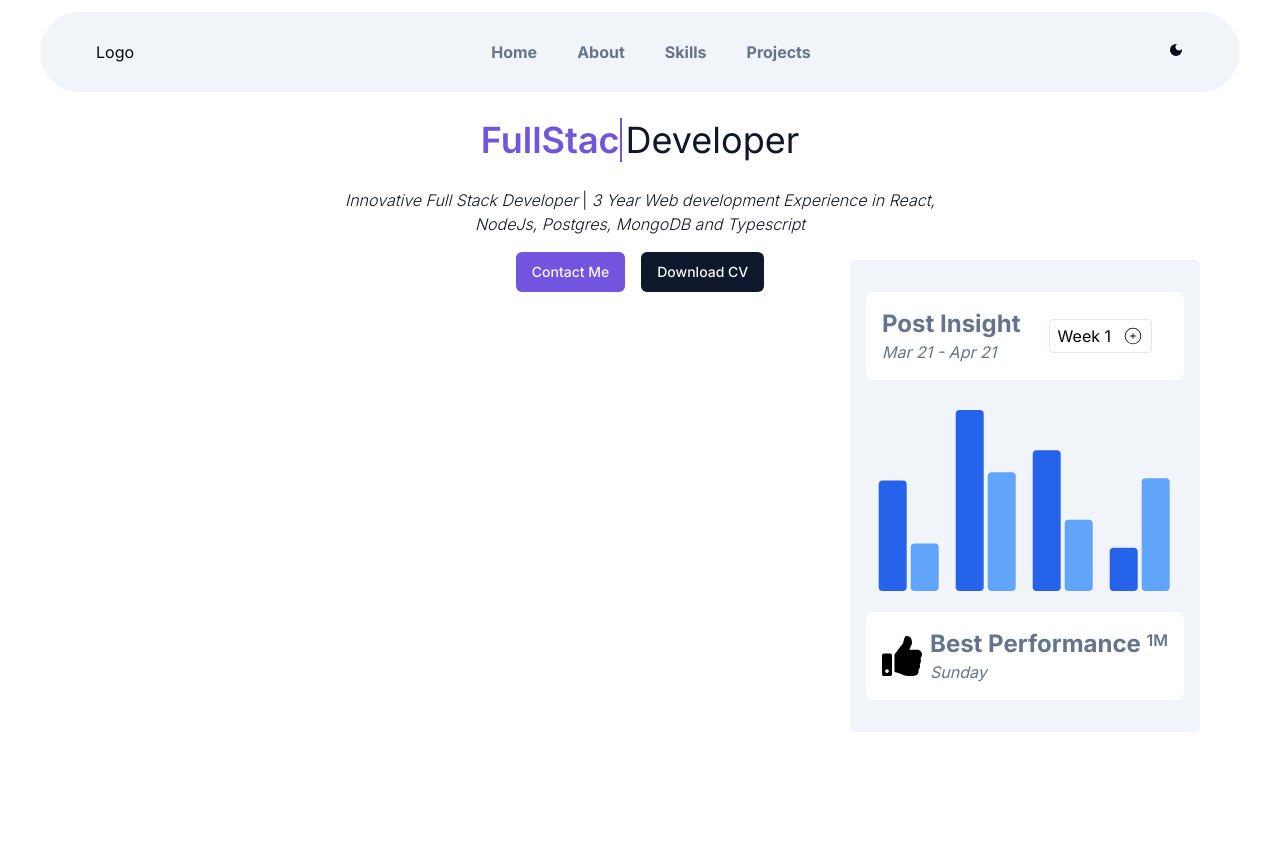
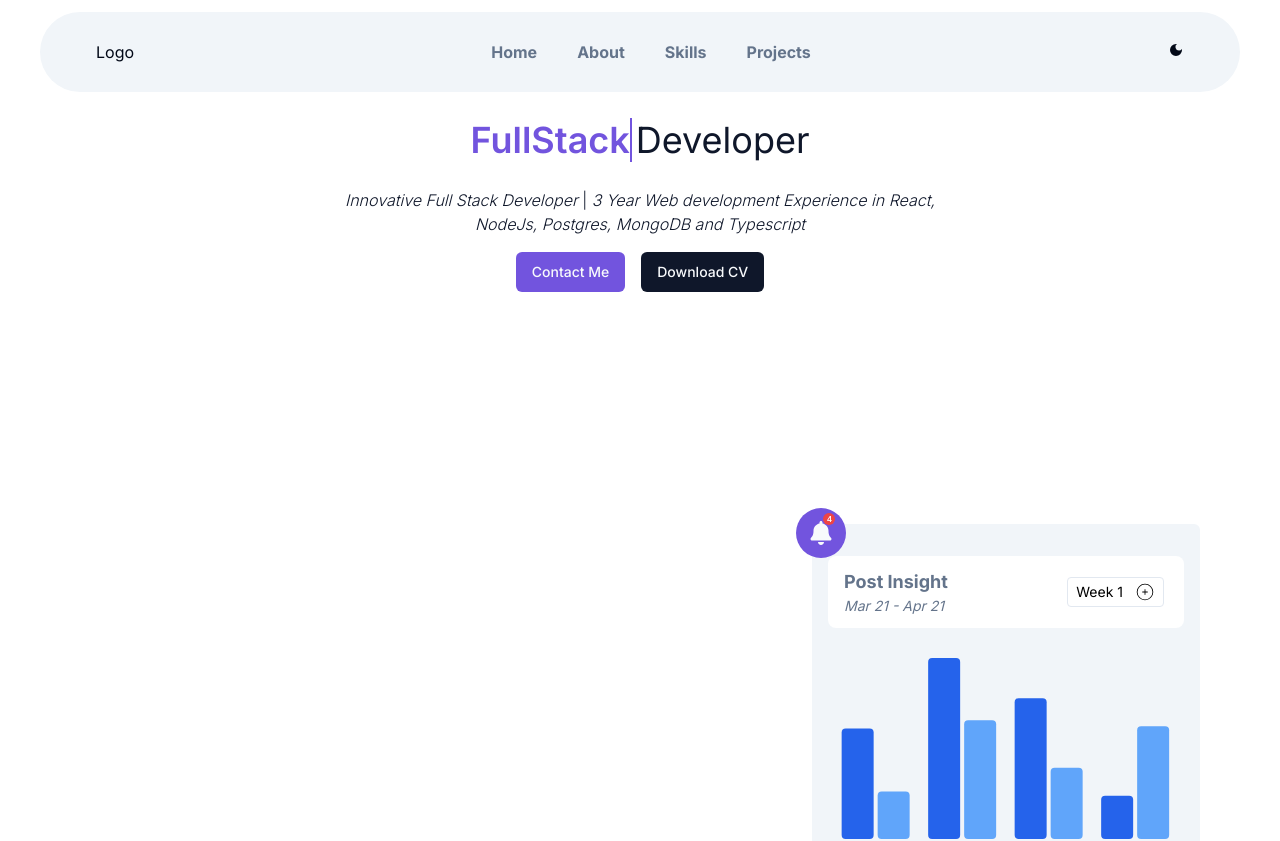
Before and after one commit to gramo37/portfolio-next, a Next.js app: page / in a window 1280 px wide. Shown: the top 841 px of the page. Built offline with nearby package versions, Linux system fonts and the light colour scheme.

Commit message:
Added Notification badge

```diff
--- a/components/Portfolio/Dashboard.tsx
+++ b/components/Portfolio/Dashboard.tsx
@@ -6,6 +6,8 @@ import { ChartConfig, ChartContainer } from "../ui/chart";
 import { Bar, BarChart } from "recharts";
 import { CiCirclePlus } from "react-icons/ci";
 import { FaThumbsUp } from "react-icons/fa";
+import { FaBell } from "react-icons/fa";
+import { Badge } from "../ui/badge";
 
 const professions = ["Frontend", "Backend", "FullStack"];
 
@@ -53,37 +55,67 @@ export default function Dashboard() {
         </div>
       </div>
       <div className="relative h-[70vh]">
-        <div className="w-[350px] bg-accent p-4 rounded-md absolute -top-2 xl:-top-14 right-20 hidden lg:block">
-          <div className="flex justify-between my-4 p-4 rounded-lg bg-white">
+        <div className="h-fit bg-accent rounded-md absolute top-40 xl:top-52 right-20 hidden lg:block">
+          <div className="relative p-4">
+            <Badge className="-top-4 -left-4 p-0 bg-secondary absolute rounded-full w-fit h-fit hover:bg-secondary">
+              <div className="relative">
+                <div className="absolute top-1 right-[0.6rem] w-3 h-3 bg-destructive rounded-full flex justify-center items-center">
+                  <span className="rounded-full p-[2px] text-[8px] text-destructive-foreground">
+                    4
+                  </span>
+                </div>
+                <FaBell className="h-6 w-6 m-3 text-destructive-foreground" />
+              </div>
+            </Badge>
+            <div className="flex justify-between my-4 px-4 py-3 rounded-lg bg-white">
               <div>
-              <h1 className="text-2xl font-bold text-muted-foreground">
+                <h1 className="text-lg font-bold text-muted-foreground">
                   Post Insight
                 </h1>
-              <p className="text-muted-foreground italic">Mar 21 - Apr 21</p>
+                <p className="text-sm text-muted-foreground italic">
+                  Mar 21 - Apr 21
+                </p>
               </div>
-            <div className="flex items-center mr-4">
+              <div className="flex items-center mr-1">
                 <div className="flex justify-between items-center border rounded-sm py-1 px-2">
-                <p className="text-black">Week 1</p>
-                <CiCirclePlus className="h-5 w-5 ml-3 text-black"/>
+                  <p className="text-black text-sm">Week 1</p>
+                  <CiCirclePlus className="h-5 w-5 ml-3 text-black" />
                 </div>
               </div>
             </div>
-          <ChartContainer config={chartConfig} className="min-h-[200px] w-full">
+            <ChartContainer config={chartConfig} className="min-h-[200px] ">
               <BarChart accessibilityLayer data={chartData}>
-              <Bar dataKey="desktop" fill="var(--color-desktop)" radius={4} />
-              <Bar dataKey="mobile" fill="var(--color-mobile)" radius={4} />
+                <Bar
+                  dataKey="desktop"
+                  fill="var(--color-desktop)"
+                  radius={4}
+                  className="mx-10"
+                />
+                <Bar
+                  dataKey="mobile"
+                  fill="var(--color-mobile)"
+                  radius={4}
+                  className="mx-10"
+                />
               </BarChart>
             </ChartContainer>
             <div className="flex justify-between my-4 p-4 rounded-lg bg-white">
               <div className="flex gap-2 items-center">
-              <div><FaThumbsUp className="h-10 w-10 text-black"/></div>
                 <div>
-                <h1 className="text-2xl font-bold text-muted-foreground">Best Performance</h1>
-                <p className="text-muted-foreground italic">Sunday</p>
+                  <FaThumbsUp className="h-8 w-8 text-black" />
+                </div>
+                <div>
+                  <h1 className="text-lg font-bold text-muted-foreground">
+                    Best Performance
+                  </h1>
+                  <p className="text-sm text-muted-foreground italic">Sunday</p>
                 </div>
               </div>
               <div>
-              <p className="text-muted-foreground font-semibold">1M</p>
+                <p className="text-md text-muted-foreground font-semibold">
+                  1M
+                </p>
+              </div>
             </div>
           </div>
         </div>
--- a/components/Portfolio/Navbar/index.tsx
+++ b/components/Portfolio/Navbar/index.tsx
@@ -30,7 +30,7 @@ const options = [
 
 export default function Navbar() {
   return (
-    <div className="fixed w-[100vw] top-0">
+    <div className="fixed w-[100vw] top-0 z-50">
       <div className="flex justify-between items-center px-5 py-7 bg-accent mx-10 my-3 rounded-full">
         <div className="ml-9">Logo</div>
         <div className="hidden md:block">
--- /dev/null
+++ b/components/ui/badge.tsx
@@ -0,0 +1,36 @@
+import * as React from "react"
+import { cva, type VariantProps } from "class-variance-authority"
+
+import { cn } from "../../lib/utils"
+
+const badgeVariants = cva(
+  "inline-flex items-center rounded-full border px-2.5 py-0.5 text-xs font-semibold transition-colors focus:outline-none focus:ring-2 focus:ring-ring focus:ring-offset-2",
+  {
+    variants: {
+      variant: {
+        default:
+          "border-transparent bg-primary text-primary-foreground hover:bg-primary/80",
+        secondary:
+          "border-transparent bg-secondary text-secondary-foreground hover:bg-secondary/80",
+        destructive:
+          "border-transparent bg-destructive text-destructive-foreground hover:bg-destructive/80",
+        outline: "text-foreground",
+      },
+    },
+    defaultVariants: {
+      variant: "default",
+    },
+  }
+)
+
+export interface BadgeProps
+  extends React.HTMLAttributes<HTMLDivElement>,
+    VariantProps<typeof badgeVariants> {}
+
+function Badge({ className, variant, ...props }: BadgeProps) {
+  return (
+    <div className={cn(badgeVariants({ variant }), className)} {...props} />
+  )
+}
+
+export { Badge, badgeVariants }
```
Lines whose indentation alone changed are shown as unchanged.
